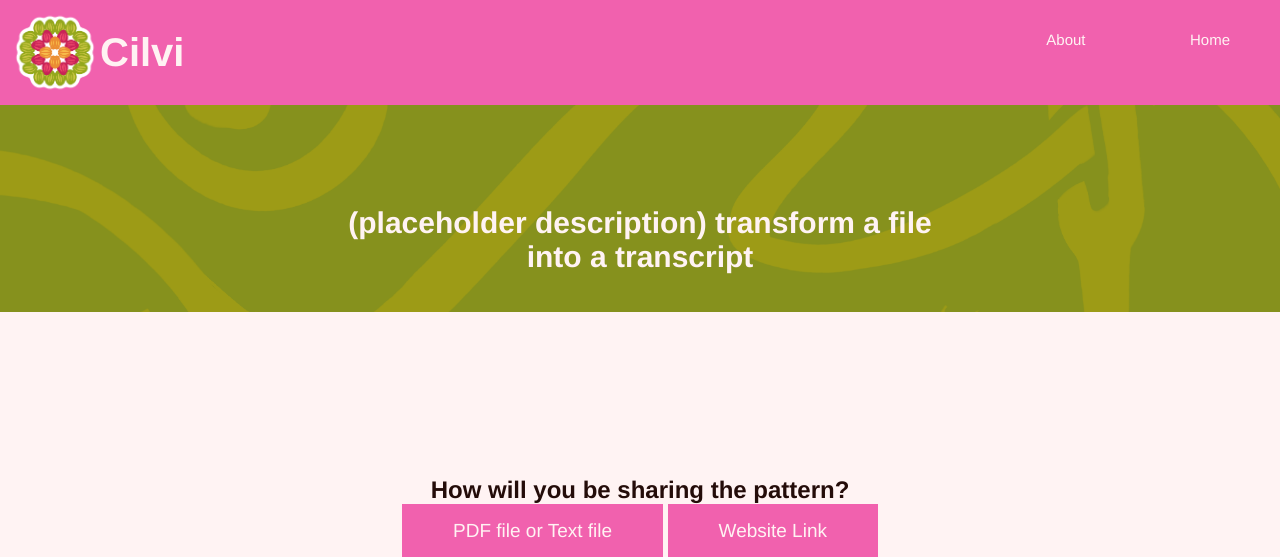
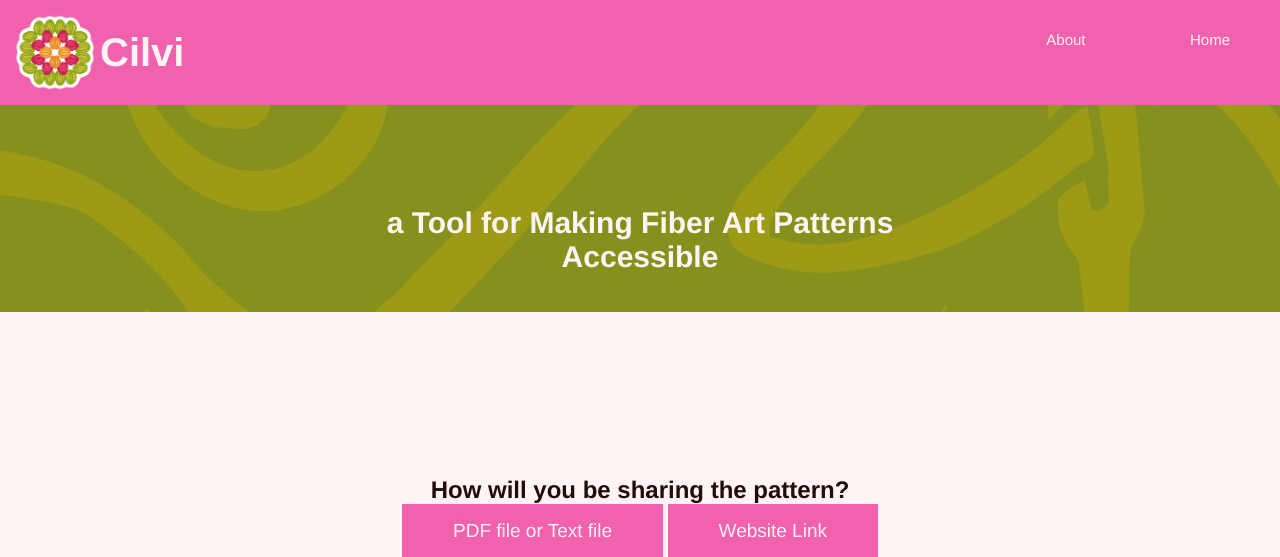
Before and after one commit to AbigailEckstein/NS2025Crochet, a Django app: page / in a window 1280 px wide. Shown: the top 557 px of the page. Run offline with Django 5.2, Linux system fonts and the light colour scheme.

Commit message:
updated home description

```diff
--- a/templates/index.html
+++ b/templates/index.html
@@ -31,7 +31,7 @@
 <img src = "{%  static  'css/new_backdrop_index.png' %}" alt = "backgrounddex" height = 100% width = 100%>
 
     <div style="text-align: center;">
-    <h3> (placeholder description) transform a file into a transcript </h3>
+    <h3> a Tool for Making Fiber Art Patterns Accessible  </h3>
     </div>
 
 <section style="text-align: center; margin-top: 10em;">
```
